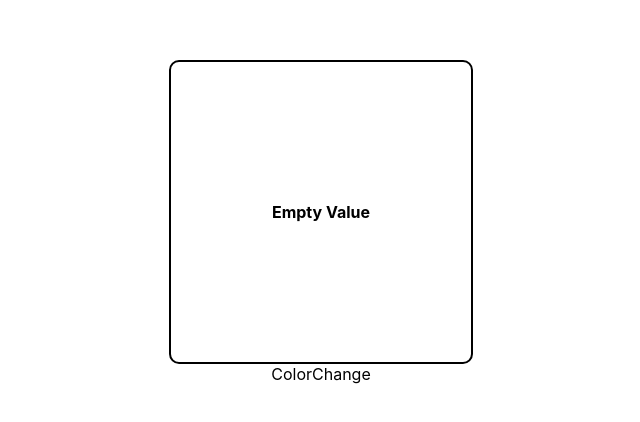
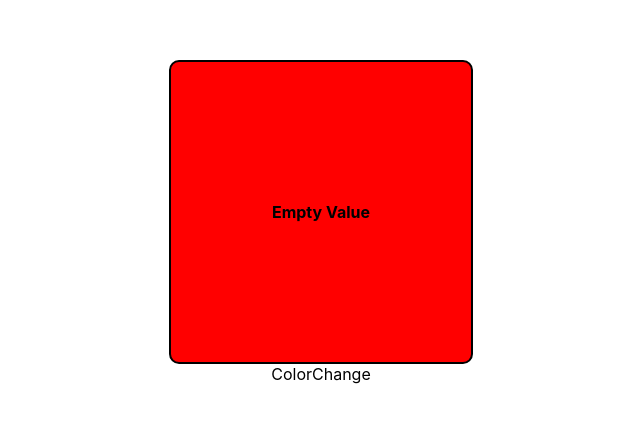
Before and after one commit to adamalcantara/colorchange, a React (Create React App) app: page / in a window 1280 px wide. Shown: the part 178-600 px from the top of the page, without its empty margins (319-959 px from the left). Built offline with nearby package versions, Linux system fonts and the light colour scheme.

Commit message:
Applied inline styling for the color

```diff
--- a/src/Components/Square.js
+++ b/src/Components/Square.js
@@ -3,7 +3,7 @@ import React from 'react'
 const Square = () => {
   return (
     // The div for the square
-    <div className='square'>
+    <div className='square' style={{backgroundColor: "red"}}>
       {/* Ternary operator to display the default text or the color name */}
       {}
       Empty Value
```
